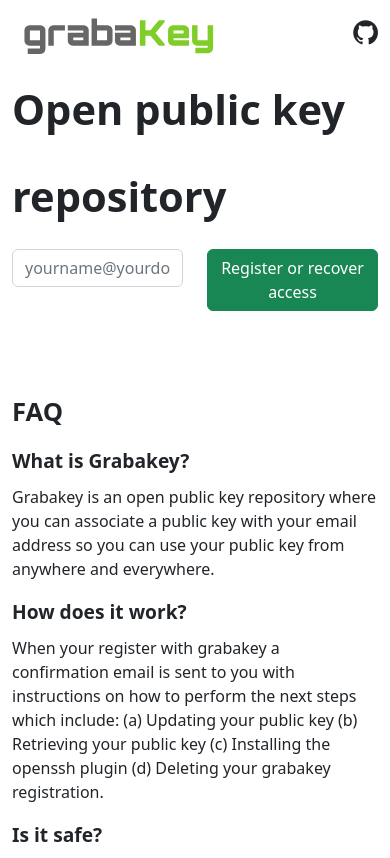
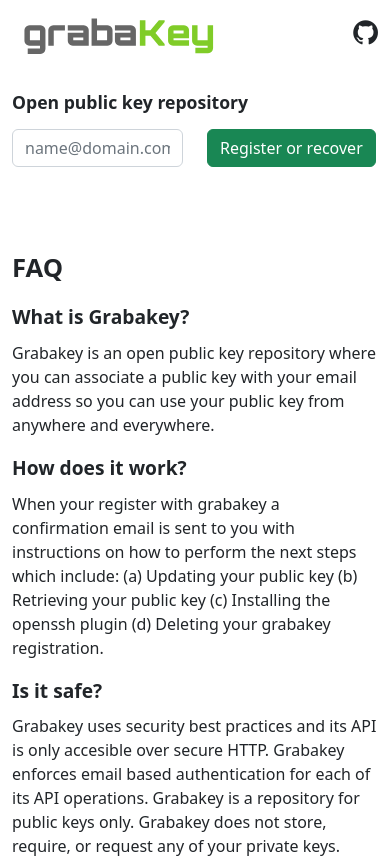
Before and after one commit to GrabakeyOrg/gak_frontend, a Svelte app: page / in a window 390 px wide. Shown: the top 858 px of the page. Built offline with nearby package versions, Linux system fonts and the light colour scheme.

Commit message:
Adjust for smartphone.

```diff
--- a/src/App.svelte
+++ b/src/App.svelte
@@ -59,7 +59,7 @@
             pattern="^\S+@\S+(\.\S+)+$"
             class="form-control"
             bind:value={email}
-            placeholder="yourname@yourdomain.com"
+            placeholder="name@domain.com"
           />
         </div>
         <div class="col">
@@ -67,7 +67,7 @@
             type="submit"
             class="btn btn-success"
             title="Click to register or recover access"
-            >Register or recover access</button
+            >Register or recover</button
           >
         </div>
       </div>
--- a/src/app.css
+++ b/src/app.css
@@ -9,8 +9,9 @@
 }
 
 h1 {
+  margin-top: 1em;
   font-weight: bold;
-  font-size: 2.6em;
+  font-size: 1.1em;
   line-height: 2.1;
 }
 
```
